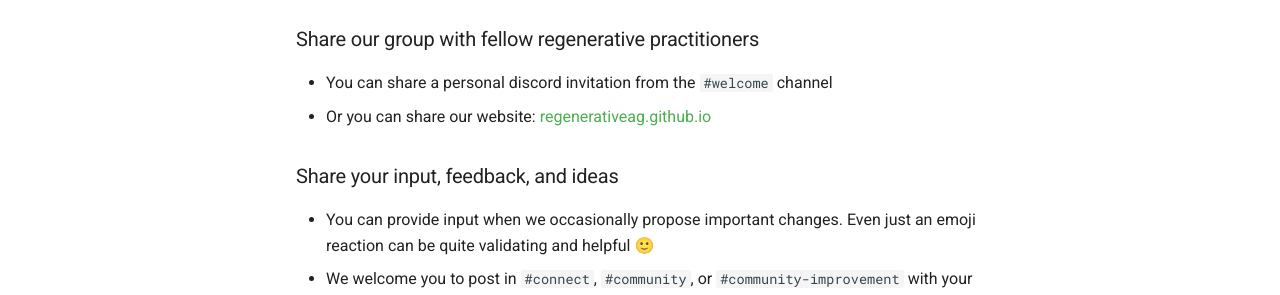
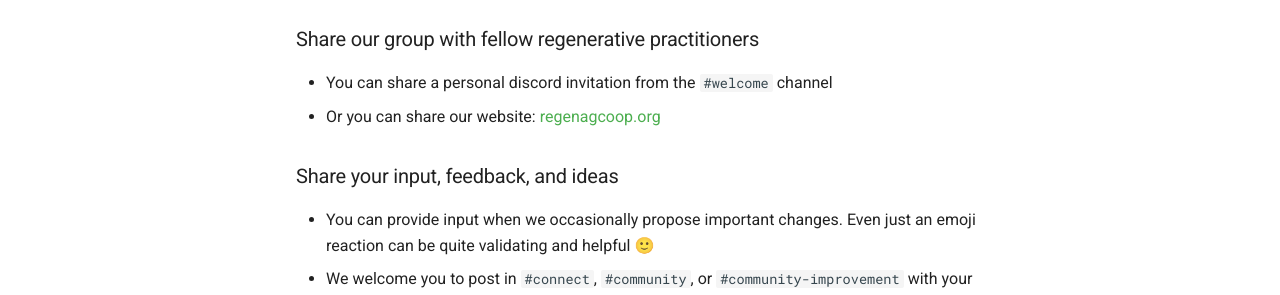
Before and after one commit to regenerativeag/regenerativeag.github.io, an MkDocs documentation site: the page built from docs/community-guide/contribute.md, in a window 1280 px wide. Shown: the part 384-679 px from the top of the page. Built offline with MkDocs 1.6.1 and Material for MkDocs 9.7.7, drawn with Linux system fonts in a browser that asks for light colours.

Commit message:
link to new domain & fix obsolete language

```diff
--- a/docs/community-guide/contribute.md
+++ b/docs/community-guide/contribute.md
@@ -11,7 +11,7 @@ Here's some ways you can help our community be more beneficial for everyone 💞
 
 ### Share our group with fellow regenerative practitioners
 - You can share a personal discord invitation from the `#welcome` channel
-- Or you can share our website: [regenerativeag.github.io](https://regenerativeag.github.io){ target="_blank" }
+- Or you can share our website: [regenagcoop.org](https://regenagcoop.org){ target="_blank" }
 
 ### Share your input, feedback, and ideas { id="contact"}
 - You can provide input when we occasionally propose important changes. Even just an emoji reaction can be quite validating and helpful 🙂
```
Also changed, not shown: docs/community-guide/roles.md (+1 -1 lines).
